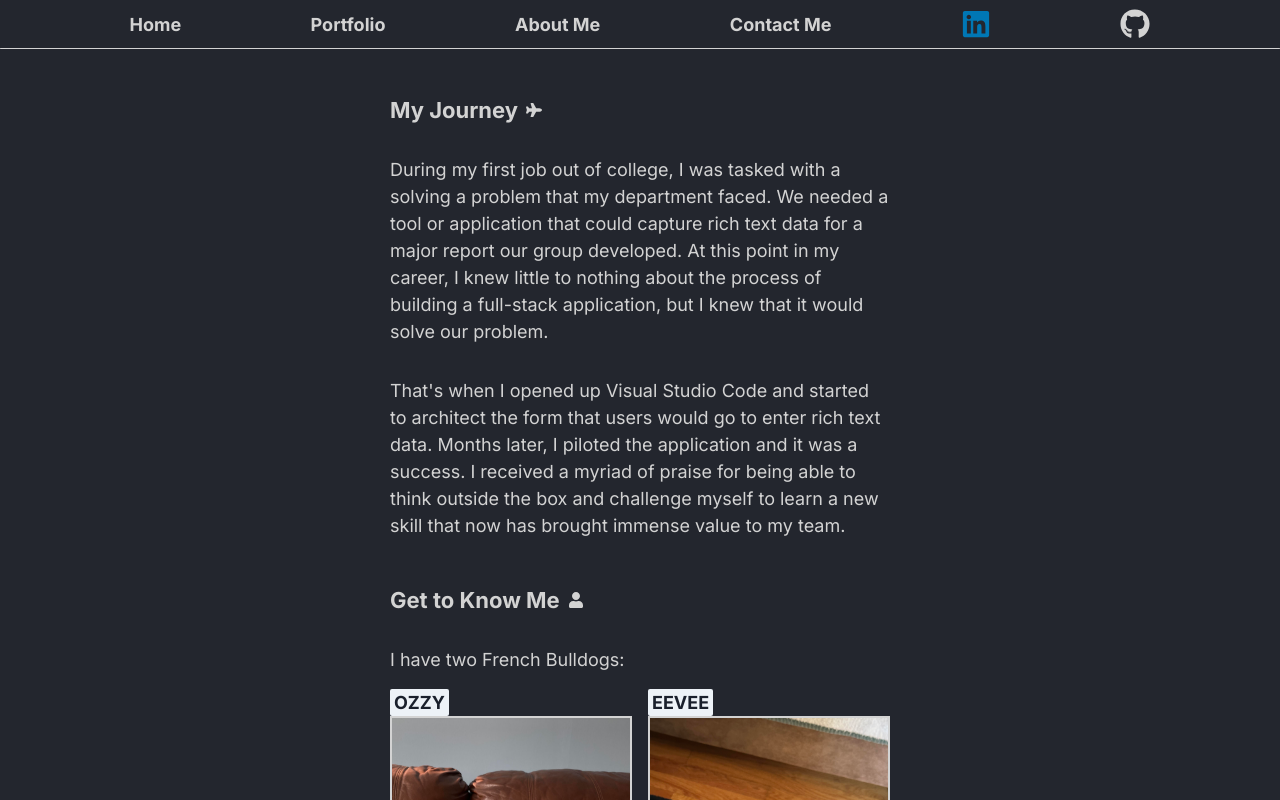
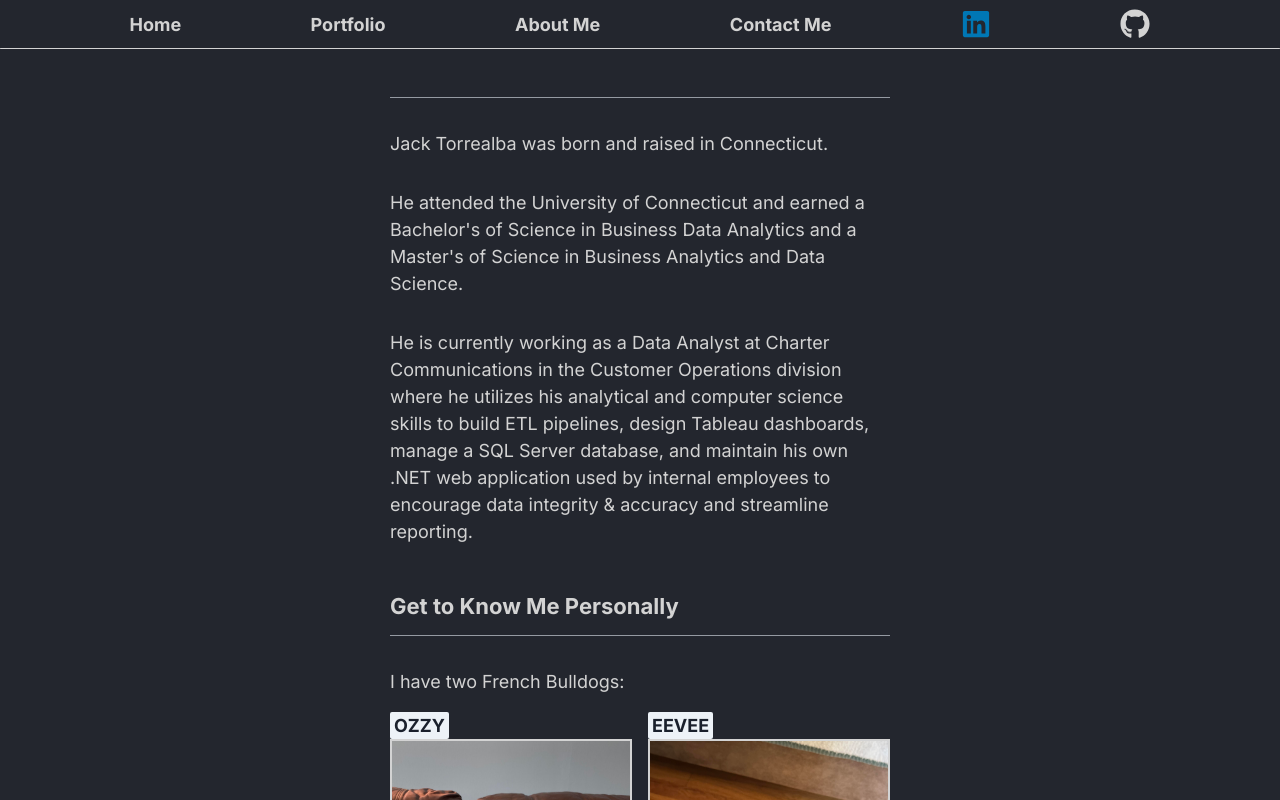
Before and after one commit to jacktorrealba/jt-website, a Next.js app: page /AboutMe in a window 1280 px wide. Shown: the top 800 px of the page. Built offline with nearby package versions, Linux system fonts and the light colour scheme.

Commit message:
updated aboutme page

```diff
--- a/app/AboutMe/page.js
+++ b/app/AboutMe/page.js
@@ -1,6 +1,7 @@
 'use client'
 import PageTransition from '@/components/page-transition'
-import {Center, Image, Text, Box,  ChakraProvider,  Heading,  Badge,  UnorderedList, ListItem } from '@chakra-ui/react'
+import {Center, Image, Text, Box,  ChakraProvider, Heading,  Badge,  UnorderedList, ListItem, Divider } from '@chakra-ui/react'
+
 import {FaUser, FaPlane} from 'react-icons/fa'
 
 export default function Page() {
@@ -11,34 +12,32 @@ export default function Page() {
                     <Center>
                         <Box justifyContent='center' maxW='500px' id='aboutMeContentDiv'>
                             <Box w='100%' color='#d3d3d3' mt='3rem' mb='3rem'>
-                                <Box display='inline-flex'>
-                                    <Heading size='sm' mr='.5rem' text='true' fontSize='22px' fontFamily='M PLUS Rounded 1c'>
-                                        My Journey
-                                    </Heading>
-                                    <Box mt='auto' mb='auto'>
-                                        <FaPlane></FaPlane>
-                                    </Box>
+                                <Box>
+
+                                    <Divider mt='1rem'/>
                                 </Box>
 
                                 <Text className="aboutMe">
-                                    During my first job out of college, I was tasked with a solving a problem that my department faced.
-                                    We needed a tool or application that could capture rich text data for a major report our group developed.
-                                    At this point in my career, I knew little to nothing about the process of building a full-stack application, but I knew that it would solve our problem.
+                                    Jack Torrealba was born and raised in Connecticut.
                                 </Text>
 
                                 <Text className="aboutMe">
-                                    That&apos;s when I opened up Visual Studio Code and started to architect the form that users would go to
-                                    enter rich text data. Months later, I piloted the application and it was a success. I received a myriad of praise for being able to think outside the box and
-                                    challenge myself to learn a new skill that now has brought immense value to my team.
+                                    He attended the University of Connecticut and earned a Bachelor's of Science in Business Data Analytics and a
+                                    Master's of Science in Business Analytics and Data Science.
                                 </Text>
 
-                                <Box display='inline-flex' mt='3rem'>
+                                <Text className="aboutMe">
+                                    He is currently working as a Data Analyst at Charter Communications in the Customer Operations division where he
+                                    utilizes his analytical and computer science skills to build ETL pipelines, design Tableau dashboards, manage a SQL Server database, and maintain his own .NET web application used
+                                    by internal employees to encourage data integrity & accuracy and streamline reporting.
+                                </Text>
+
+
+                                <Box mt='3rem'>
                                     <Heading size='sm' mr='.5rem' text='true' fontSize='22px' fontFamily='M PLUS Rounded 1c'>
-                                        Get to Know Me
+                                        Get to Know Me Personally
                                     </Heading>
-                                    <Box mt='auto' mb='auto'>
-                                        <FaUser></FaUser>
-                                    </Box>
+                                    <Divider mt='1rem'/>
                                 </Box>
 
                                 <Text className="aboutMe">
@@ -66,6 +65,7 @@ export default function Page() {
                                     <ListItem>computer building</ListItem>
                                     <ListItem>car mechanics</ListItem>
                                     <ListItem>woodworking</ListItem>
+                                    <ListItem>gardening</ListItem>
                                 </UnorderedList>
                             </Box>
                         </Box>
```
Also changed, not shown: 1 other file (tests, documents, lock files or other folders).
